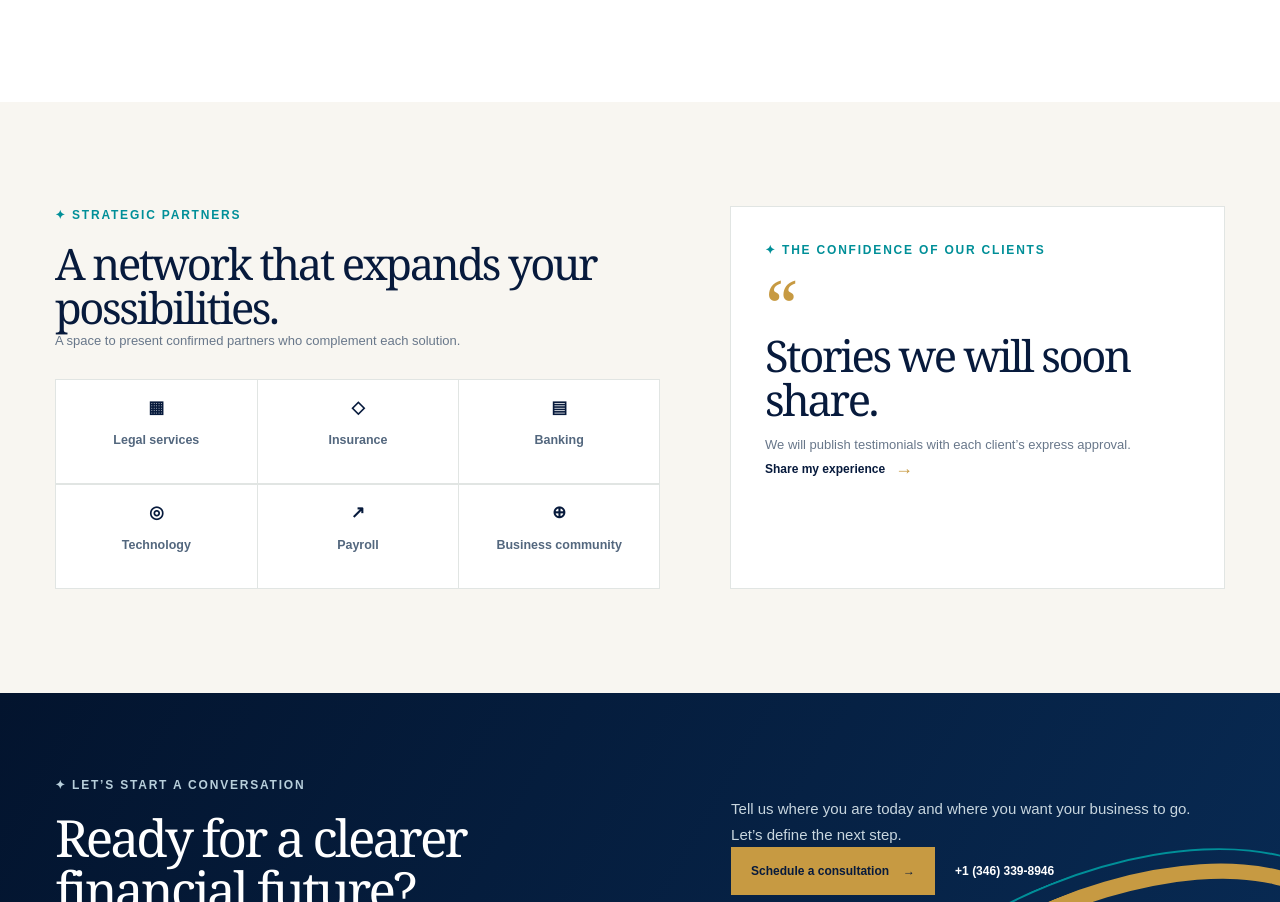
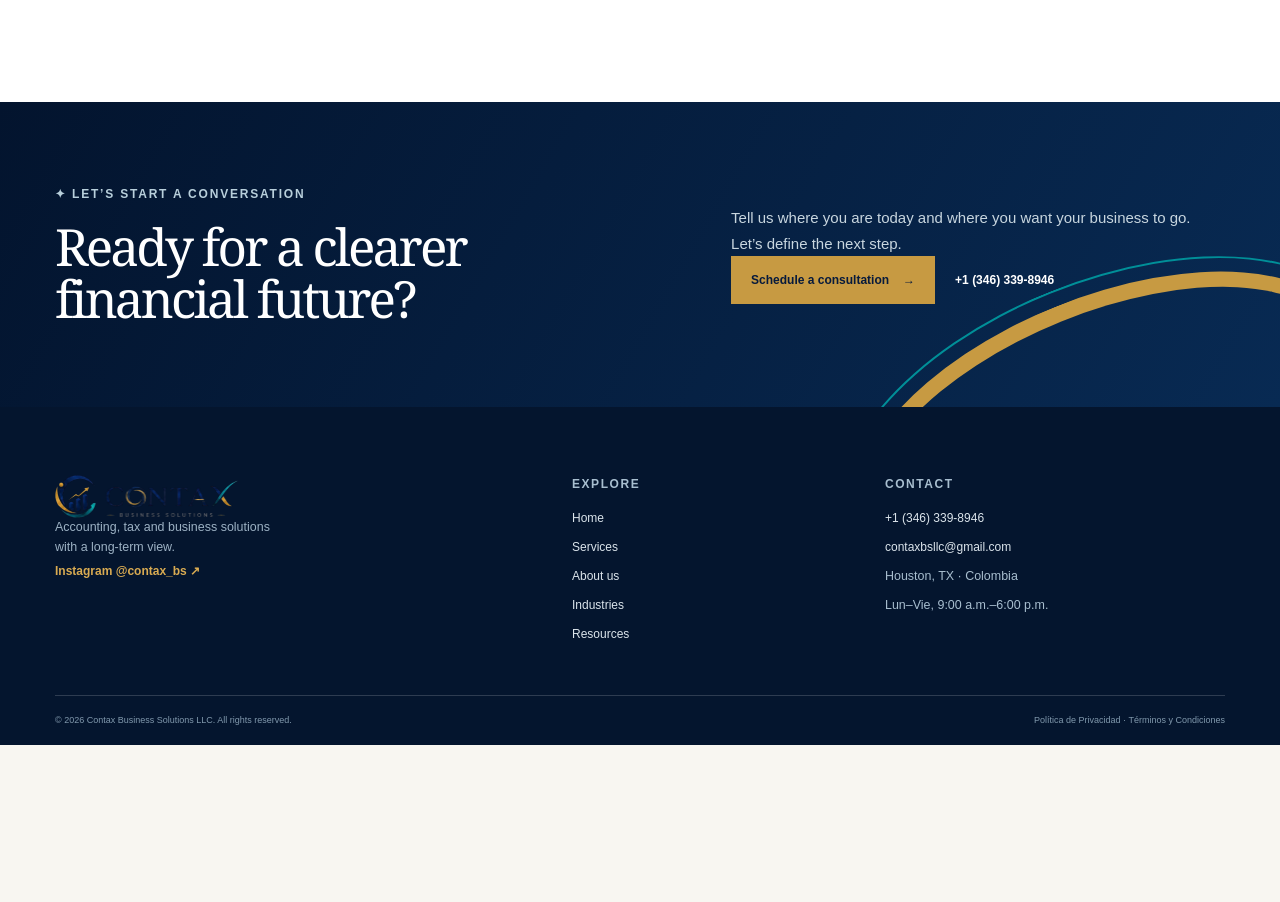
Before and after one commit to lpipeal/contax-landing-page, a Next.js app: page / in a window 1280 px wide. Shown: the part 5156-6058 px from the top of the page. After the commit the page ends 5901 px from the top, so only its background shows below. Built offline with nearby package versions, Linux system fonts and the light colour scheme.

Commit message:
feat: gate partners and testimonials by approval

```diff
--- a/app/page.tsx
+++ b/app/page.tsx
@@ -2,7 +2,7 @@
 
 import Image from "next/image";
 import { useEffect, useRef, useState } from "react";
-import { countryCoverage, educationalResources, services, videoLibrary } from "./editorial-content";
+import { clientTestimonials, countryCoverage, educationalResources, services, strategicPartners, videoLibrary } from "./editorial-content";
 import { siteConfig } from "./site-config";
 
 type Language = "en" | "es";
@@ -18,13 +18,13 @@ const content: Record<Language, Content> = {
     resourcesLabel: "Tips y recursos", resourcesTitle: "Información para decidir mejor.", resourcesText: "Contenido práctico para entender tu situación financiera y tributaria. No reemplaza una asesoría personalizada.", instagram: "Ver en Instagram", comingSoon: "Próximamente",
     videosLabel: "Aprende con Contax", videosTitle: "Videos para avanzar con confianza.", videosText: "Una biblioteca en crecimiento de guías breves, explicadas en lenguaje claro.", allVideos: "Ver todos los videos",
     whyLabel: "Por qué Contax", whyTitle: "Más que contadores, tus aliados estratégicos.", processLabel: "Nuestro proceso", processTitle: "Cinco pasos hacia una mejor decisión.",
-    industriesLabel: "Industrias a las que servimos", industriesTitle: "Soluciones que entienden tu operación.", partnersLabel: "Aliados estratégicos", partnersTitle: "Una red que amplía tus posibilidades.", partnersText: "Espacio para presentar aliados confirmados que complementan cada solución.",
-    testimonialsLabel: "La confianza de nuestros clientes", testimonialsTitle: "Historias que pronto compartiremos.", testimonialsText: "Publicaremos testimonios con la autorización expresa de cada cliente.", share: "Compartir mi experiencia",
+    industriesLabel: "Industrias a las que servimos", industriesTitle: "Soluciones que entienden tu operación.", partnersLabel: "Aliados estratégicos", partnersTitle: "Una red que amplía tus posibilidades.",
+    testimonialsLabel: "La confianza de nuestros clientes",
     ctaLabel: "Empecemos conversando", ctaTitle: "¿Listo para un futuro financiero más claro?", ctaText: "Cuéntanos dónde estás hoy y a dónde quieres llevar tu empresa. Definamos el siguiente paso.",
     footerText: "Soluciones contables, tributarias y empresariales con visión de largo plazo.", explore: "Explora", contact: "Contacto", legal: "Todos los derechos reservados.",
     reasons: ["Experiencia y conocimiento", "Enfoque personalizado", "Confianza y transparencia", "Tecnología a tu favor"], reasonText: ["Conocimiento técnico y experiencia práctica para ver el panorama completo.", "Soluciones a la medida de tus metas y necesidades.", "Comunicación clara y procesos basados en integridad.", "Herramientas modernas para información oportuna."],
     steps: ["Conocemos tu negocio", "Evaluamos y planificamos", "Implementamos soluciones", "Monitoreamos y optimizamos", "Impulsamos tu crecimiento"], stepText: ["Entendemos tus objetivos y desafíos financieros.", "Analizamos tu situación y definimos la estrategia.", "Ponemos en marcha procesos eficientes y cumplidores.", "Damos seguimiento continuo para detectar resultados.", "Te acompañamos para que sigas creciendo con solidez."],
-    industries: ["Comercio y retail", "Construcción", "Salud", "Restaurantes", "Profesionales", "Servicios", "E-commerce"], partners: ["Servicios legales", "Seguros", "Banca", "Tecnología", "Nómina", "Comunidad empresarial"],
+    industries: ["Comercio y retail", "Construcción", "Salud", "Restaurantes", "Profesionales", "Servicios", "E-commerce"],
   },
   en: {
     nav: ["Home", "Services", "About us", "Industries", "Resources", "Contact"], navLabel: "Main navigation", openMenu: "Open menu", closeMenu: "Close menu", schedule: "Schedule a consultation", skip: "Skip to content", eyebrow: "Accounting, tax and business solutions",
@@ -35,13 +35,13 @@ const content: Record<Language, Content> = {
     resourcesLabel: "Tips & resources", resourcesTitle: "Information for better decisions.", resourcesText: "Practical content to understand your financial and tax situation. It does not replace personalized advice.", instagram: "View on Instagram", comingSoon: "Coming soon",
     videosLabel: "Learn with Contax", videosTitle: "Videos to move forward with confidence.", videosText: "A growing library of concise guides, explained in clear language.", allVideos: "View all videos",
     whyLabel: "Why Contax", whyTitle: "More than accountants, your strategic partners.", processLabel: "Our process", processTitle: "Five steps toward a better decision.",
-    industriesLabel: "Industries we serve", industriesTitle: "Solutions that understand your operation.", partnersLabel: "Strategic partners", partnersTitle: "A network that expands your possibilities.", partnersText: "A space to present confirmed partners who complement each solution.",
-    testimonialsLabel: "The confidence of our clients", testimonialsTitle: "Stories we will soon share.", testimonialsText: "We will publish testimonials with each client’s express approval.", share: "Share my experience",
+    industriesLabel: "Industries we serve", industriesTitle: "Solutions that understand your operation.", partnersLabel: "Strategic partners", partnersTitle: "A network that expands your possibilities.",
+    testimonialsLabel: "The confidence of our clients",
     ctaLabel: "Let’s start a conversation", ctaTitle: "Ready for a clearer financial future?", ctaText: "Tell us where you are today and where you want your business to go. Let’s define the next step.",
     footerText: "Accounting, tax and business solutions with a long-term view.", explore: "Explore", contact: "Contact", legal: "All rights reserved.",
     reasons: ["Experience and knowledge", "Personalized approach", "Trust and transparency", "Technology for you"], reasonText: ["Technical knowledge and practical experience to see the full picture.", "Solutions tailored to your goals and needs.", "Clear communication and processes grounded in integrity.", "Modern tools for timely information."],
     steps: ["We learn your business", "We assess and plan", "We implement solutions", "We monitor and optimize", "We accelerate your growth"], stepText: ["We understand your financial goals and challenges.", "We analyze your situation and define a strategy.", "We put efficient, compliant processes in motion.", "We follow up to identify results and adjustments.", "We stay close as you grow with strength."],
-    industries: ["Retail and commerce", "Construction", "Healthcare", "Restaurants", "Professionals", "Services", "E-commerce"], partners: ["Legal services", "Insurance", "Banking", "Technology", "Payroll", "Business community"],
+    industries: ["Retail and commerce", "Construction", "Healthcare", "Restaurants", "Professionals", "Services", "E-commerce"],
   },
 };
 
@@ -55,6 +55,8 @@ export default function Home() {
   const menuButtonRef = useRef<HTMLButtonElement>(null);
   const t = content[language];
   const list = (name: string) => t[name] as string[];
+  const publishedPartners = strategicPartners.filter((partner) => partner.status === "published" && partner.permissionConfirmed).sort((a, b) => a.order - b.order);
+  const publishedTestimonials = clientTestimonials.filter((testimonial) => testimonial.status === "published" && testimonial.publicationConsent).sort((a, b) => a.order - b.order);
   useEffect(() => { const stored = localStorage.getItem("contax-language"); setLanguage(stored === "en" || stored === "es" ? stored : navigator.language.startsWith("es") ? "es" : "en"); }, []);
   useEffect(() => { document.documentElement.lang = language; }, [language]);
   useEffect(() => {
@@ -83,7 +85,7 @@ export default function Home() {
     <section className="why section" id="why"><div className="container why-grid"><div><p className="section-kicker">✦ {t.whyLabel as string}</p><h2>{t.whyTitle as string}</h2></div><div className="reason-grid">{list("reasons").map((reason, index) => <article key={reason}><Icon index={index} /><div><h3>{reason}</h3><p>{list("reasonText")[index]}</p></div></article>)}</div></div></section>
     <section className="process" id="process"><div className="container"><Header label={t.processLabel as string} title={t.processTitle as string} /><div className="process-steps">{list("steps").map((step, index) => <article key={step}><span>{index + 1}</span><h3>{step}</h3><p>{list("stepText")[index]}</p></article>)}</div></div></section>
     <section className="industries section" id="industries"><div className="container"><Header label={t.industriesLabel as string} title={t.industriesTitle as string} /><div className="industry-grid">{list("industries").map((industry, index) => <article key={industry}><Icon index={index} /><span>{industry}</span></article>)}</div></div></section>
-    <section className="partners section"><div className="container partner-testimonial-grid"><div><p className="section-kicker">✦ {t.partnersLabel as string}</p><h2>{t.partnersTitle as string}</h2><p>{t.partnersText as string}</p><div className="partner-grid">{list("partners").map((partner, index) => <div key={partner}><Icon index={index} /><span>{partner}</span></div>)}</div></div><div className="testimonial-empty"><p className="section-kicker">✦ {t.testimonialsLabel as string}</p><span className="quote-mark">“</span><h2>{t.testimonialsTitle as string}</h2><p>{t.testimonialsText as string}</p><a className="inline-link dark-link" href={`mailto:${siteConfig.contact.email}?subject=Testimonio%20Contax`}>{t.share as string} <Arrow /></a></div></div></section>
+    {(publishedPartners.length > 0 || publishedTestimonials.length >= 3) && <section className="partners section"><div className="container partner-testimonial-grid">{publishedPartners.length > 0 && <div><p className="section-kicker">✦ {t.partnersLabel as string}</p><h2>{t.partnersTitle as string}</h2><div className="partner-grid">{publishedPartners.map((partner, index) => <a href={partner.websiteUrl} className="partner-card" key={partner.id} target={partner.websiteUrl ? "_blank" : undefined} rel={partner.websiteUrl ? "noreferrer" : undefined} aria-label={partner.description[language]}><Icon index={index} /><span>{partner.name}</span></a>)}</div></div>}{publishedTestimonials.length >= 3 && <div className="testimonial-list"><p className="section-kicker">✦ {t.testimonialsLabel as string}</p>{publishedTestimonials.map((testimonial) => <figure className="testimonial-card" key={testimonial.id}><blockquote>“{testimonial.quote[language]}”</blockquote><figcaption>{testimonial.displayName}{testimonial.company ? ` · ${testimonial.company}` : ""}</figcaption></figure>)}</div>}</div></section>}
     <section className="cta" id="contact"><div className="container cta-grid"><div><p className="section-kicker light-kicker">✦ {t.ctaLabel as string}</p><h2>{t.ctaTitle as string}</h2></div><div><p>{t.ctaText as string}</p><div className="button-row"><a className="button gold" href={`mailto:${siteConfig.contact.email}?subject=Consulta%20Contax`}>{t.schedule as string} <Arrow /></a><a className="inline-link light-link" href={siteConfig.contact.phoneHref}>{siteConfig.contact.phoneDisplay}</a></div></div></div><div className="cta-wave" aria-hidden="true" /></section>
     <footer className="footer"><div className="container footer-grid"><div><a href="#top"><Logo footer /></a><p>{t.footerText as string}</p><a className="social" href={siteConfig.contact.instagramUrl} target="_blank" rel="noreferrer">Instagram {siteConfig.social.instagramHandle} ↗</a></div><div><p className="footer-label">{t.explore as string}</p><a href="#top">{list("nav")[0]}</a><a href="#services">{list("nav")[1]}</a><a href="#why">{list("nav")[2]}</a><a href="#industries">{list("nav")[3]}</a><a href="#resources">{list("nav")[4]}</a></div><div><p className="footer-label">{t.contact as string}</p><a href={siteConfig.contact.phoneHref}>{siteConfig.contact.phoneDisplay}</a><a href={`mailto:${siteConfig.contact.email}`}>{siteConfig.contact.email}</a><span>{siteConfig.contact.location}</span><span>{siteConfig.contact.businessHours}</span></div></div><div className="container footer-bottom"><span>© {new Date().getFullYear()} Contax Business Solutions LLC. {t.legal as string}</span><span>Política de Privacidad · Términos y Condiciones</span></div></footer>
   </main></>;
```
Also changed, not shown: app/editorial-content.ts (+32 -1 lines), app/globals.css, 1 other file (tests, documents, lock files or other folders).
